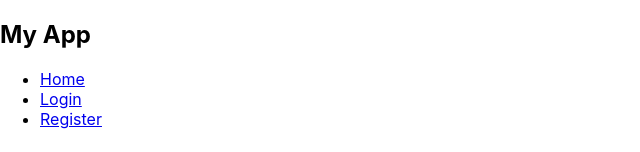
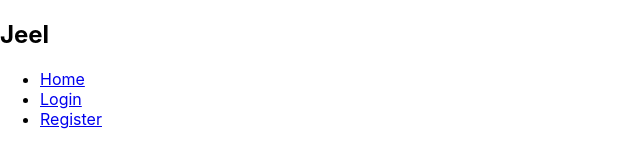
Before and after one commit to Nouf2027/Portfolio-Project, a React (Create React App) app in the folder Stage 4/frontend/: page / in a window 1280 px wide. Shown: the top 152 px of the page, without its empty margins (0-640 px from the left). Built offline with nearby package versions, Linux system fonts and the light colour scheme.

Commit message:
Update app name to Jeel

```diff
--- a/Stage 4/frontend/src/components/Navbar.jsx
+++ b/Stage 4/frontend/src/components/Navbar.jsx
@@ -4,7 +4,7 @@ import { Link } from 'react-router-dom';
 function Navbar() {
   return (
     <nav>
-      <h1>My App</h1>
+      <h1>Jeel</h1>
       <ul>
         <li><Link to="/">Home</Link></li>
         <li><Link to="/login">Login</Link></li>
```
